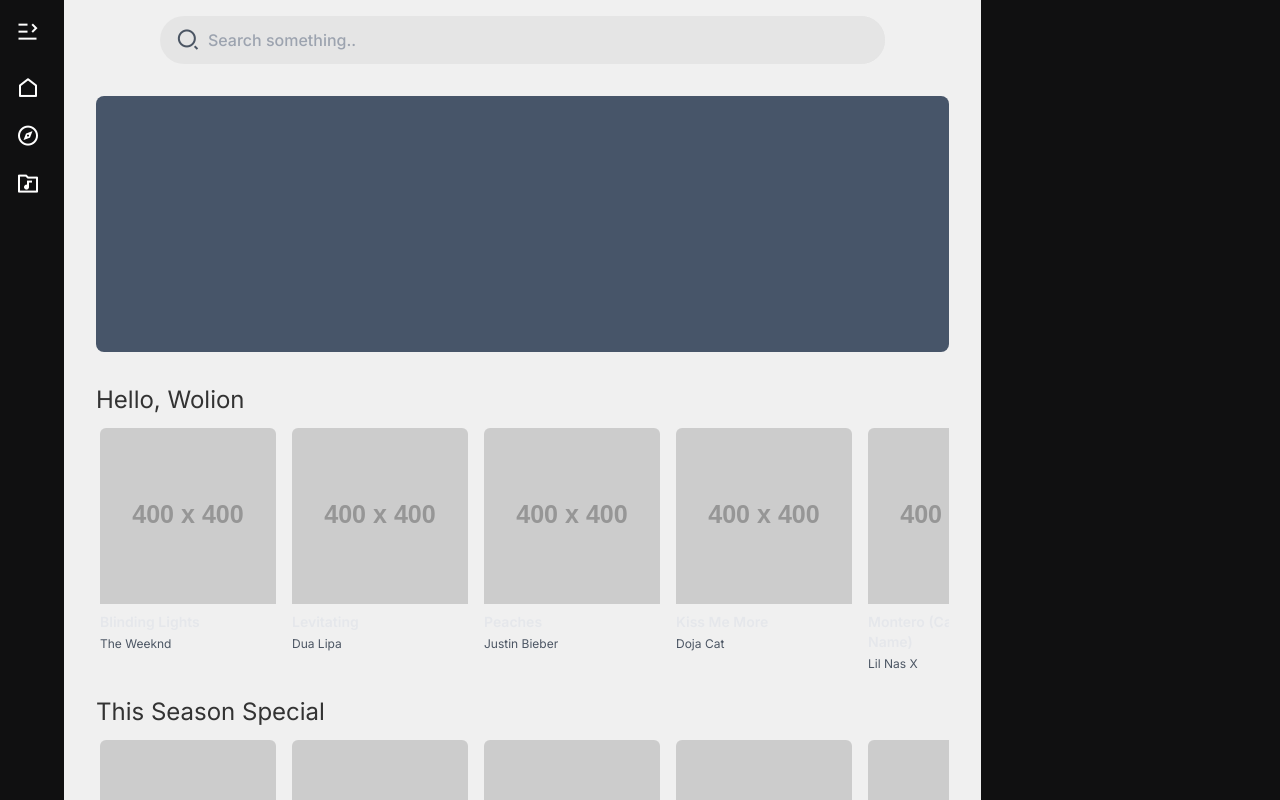
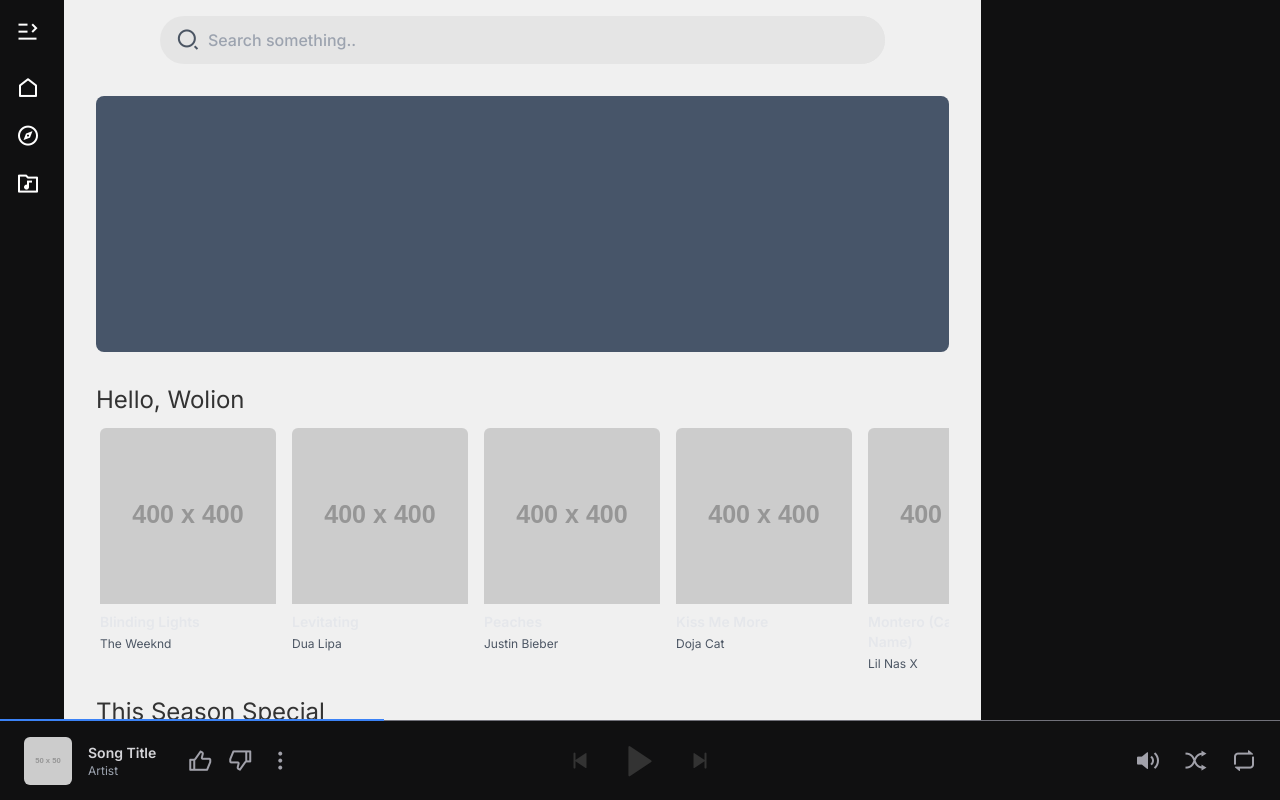
Before and after one commit to abhyuday911/NextJS-music-app-UI, a Next.js app: page / in a window 1280 px wide. Built offline with nearby package versions, Linux system fonts and the light colour scheme.

Commit message:
Chore: Add audio player

```diff
--- a/src/app/page.tsx
+++ b/src/app/page.tsx
@@ -1,6 +1,6 @@
 import MainLayout from "@/components/mainLayout/MainLayout";
 import MenuDrawer from "@/components/menuDrawer/MenuDrawer";
-// import Player from "@/components/player/Player";
+import Player from "@/components/player/Player";
 import "remixicon/fonts/remixicon.css";
 
 export default function Home() {
@@ -10,6 +10,7 @@ export default function Home() {
         <MenuDrawer />
         <MainLayout />
         <div className="w-2/6 bg-secondaryBackground-dark hidden lg:block"></div>
+        <Player />
       </div>
     </main>
   );
--- a/src/components/player/Player.tsx
+++ b/src/components/player/Player.tsx
@@ -1,9 +1,75 @@
-import React from 'react'
+"use client";
+import Image from "next/image";
+import React, { use, useState } from "react";
 
 const Player = () => {
+  const [value, setValue] = useState(30);
   return (
-    <div className='h-20 bg-neutral-800 flex-shrink-0 absolute bottom-0 w-full'>Player</div>
-  )
-}
+    <div className="h-20 bg-secondaryBackground-dark flex-shrink-0 absolute border-t-[1.2px] border-zinc-500 bottom-0 z-30 w-full">
+      <div className="group">
+        <div
+          className={`h-[2px] bg-blue-500 absolute bottom-full hover:h-2`}
+          style={{ width: `${value}%`}}
+        ></div>
+        <input
+          type="range"
+          name=""
+          id=""
+          value={value}
+          onChange={(e) => setValue(Number(e.target.value))}
+          className='w-full h-[2px]  absolute bottom-full group-hover:h-[4px] cursor-pointer hidden group-hover:block'
+        />
+      </div>
+      <div className="flex items-center justify-between h-full px-6 ">
+        <div className="flex items-center gap-2 md:gap-4 lg:w-1/3 text-zinc-400">
+          <Image
+            src="https://via.placeholder.com/50"
+            alt="cover"
+            height={48}
+            width={48}
+            className="rounded-md"
+          />
+          <div className="cursor-pointer">
+            <h3 className="text-sm font-semibold text-zinc-300">Song Title</h3>
+            <p className="text-xs text-gray-400">Artist</p>
+          </div>
+          <div className="flex ml-4 gap-2 md:gap-4">
+            <button>
+              <i className="ri-thumb-up-line text-2xl "></i>
+            </button>
+            <button className="hidden md:block">
+              <i className="ri-thumb-down-line text-2xl"></i>
+            </button>
+            <button>
+              <i className="ri-more-2-fill text-2xl"></i>
+            </button>
+          </div>
+        </div>
+        <div className="flex items-center gap-3 md:gap-6">
+          <button className="hidden md:block">
+            <i className="ri-skip-back-fill text-2xl"></i>
+          </button>
+          <button>
+            <i className="ri-play-fill ri-3x"></i>
+          </button>
+          <button>
+            <i className="ri-skip-forward-fill text-2xl"></i>
+          </button>
+        </div>
+        <div className="hidden md:flex items-center justify-end gap-3 md:gap-6 lg:w-1/3">
+          <button>
+            <i className="ri-volume-up-fill text-2xl text-zinc-400"></i>
+          </button>
+          <button>
+            <i className="ri-shuffle-line text-2xl text-zinc-400"></i>
+          </button>
+          <button>
+            <i className="ri-repeat-2-line text-2xl text-zinc-400"></i>
+          </button>
+        </div>
+      </div>
+    </div>
+  );
+};
 
-export default Player
+export default Player;
```
